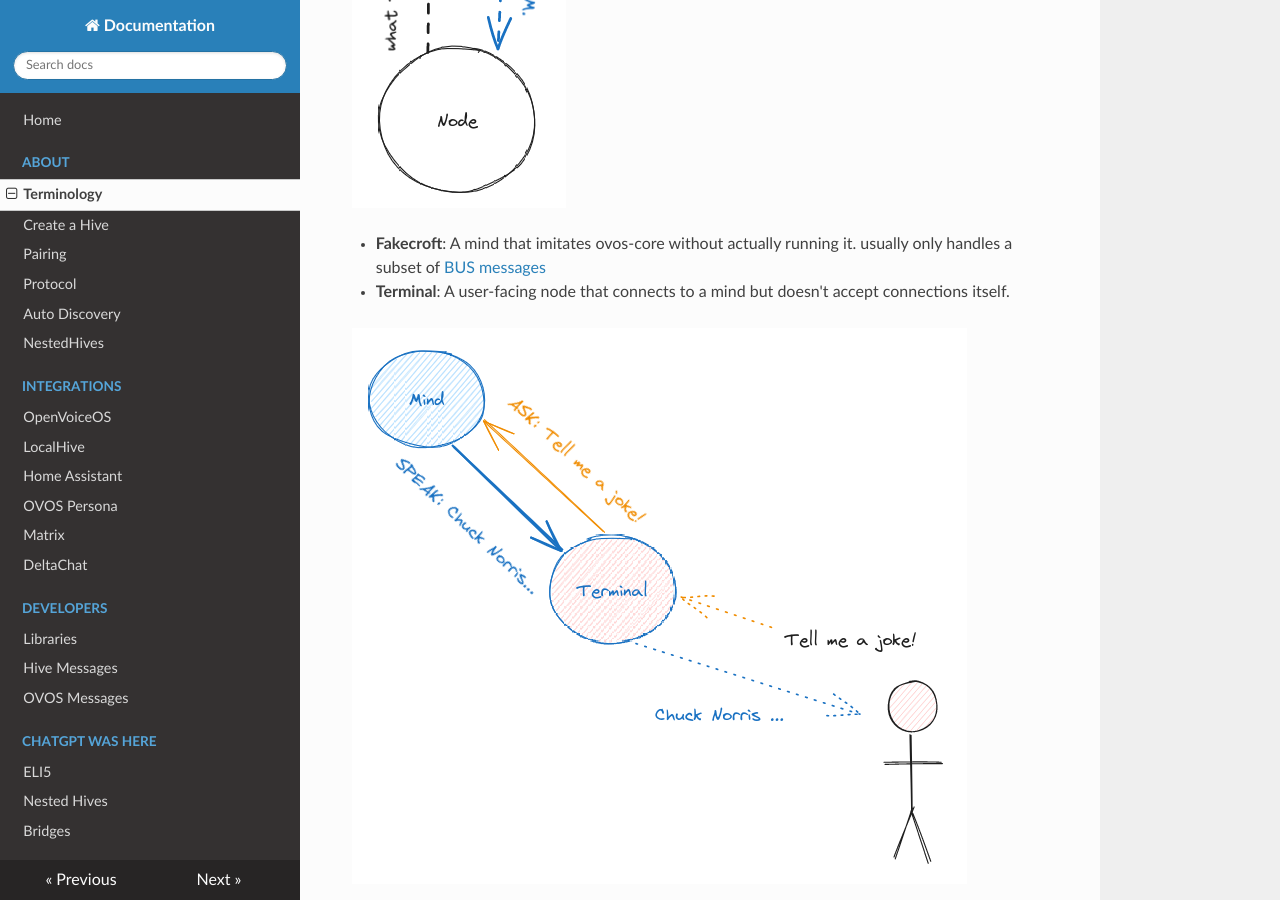
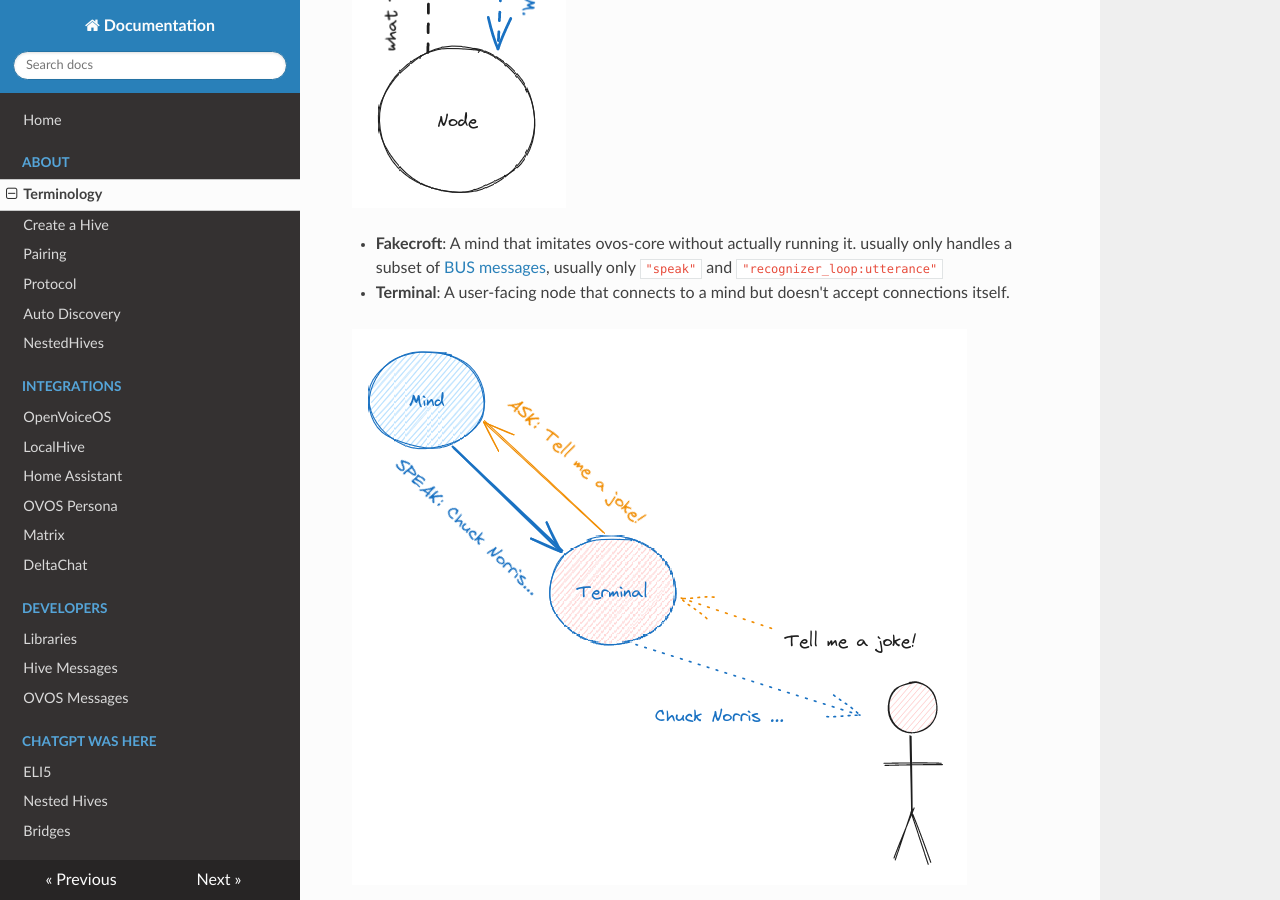
Before and after one commit to JarbasHiveMind/HiveMind-community-docs, an MkDocs documentation site: the page built from docs/01_terminology.md, in a window 1280 px wide and 900 px high, scrolled down 1243 px. Built offline with MkDocs 1.6.1, drawn with Linux system fonts in a browser that asks for light colours; nearby versions of some CDN libraries.

Commit message:
formatting

```diff
--- a/docs/01_terminology.md
+++ b/docs/01_terminology.md
@@ -10,7 +10,7 @@ Before we delve into the depths of the Hivemind Protocol, let's familiarize ours
 
 ![img_1.png](img_1.png)
 
-- **Fakecroft**: A mind that imitates ovos-core without actually running it. usually only handles a subset of [BUS messages](./04_protocol.md)
+- **Fakecroft**: A mind that imitates ovos-core without actually running it. usually only handles a subset of [BUS messages](./04_protocol.md), usually only `"speak"` and `"recognizer_loop:utterance"`
 
 - **Terminal**: A user-facing node that connects to a mind but doesn't accept connections itself.
 
```
Also changed, not shown: docs/12_hive.md (+3 -1 lines).
